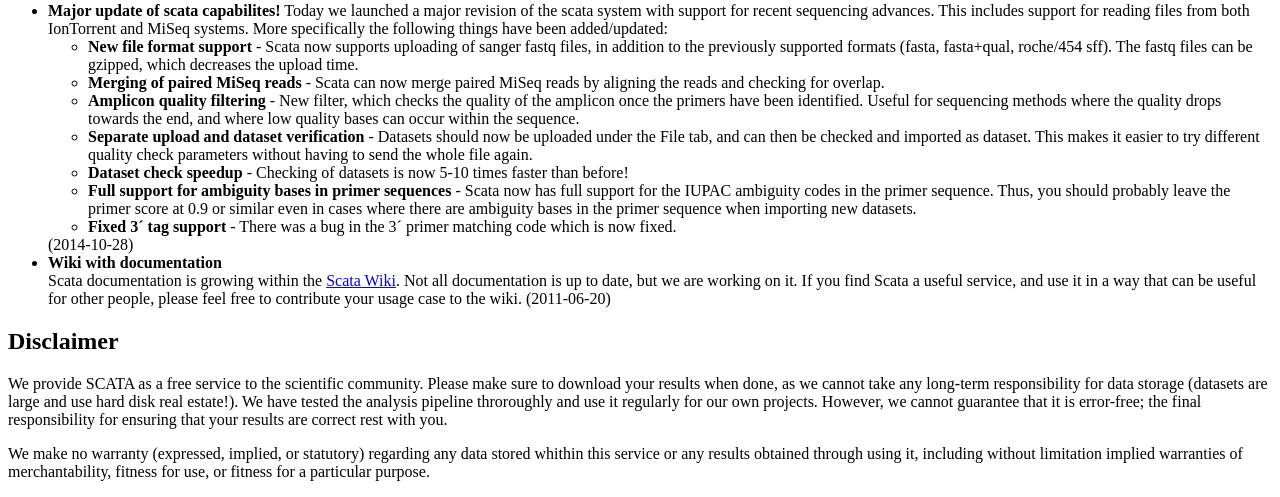
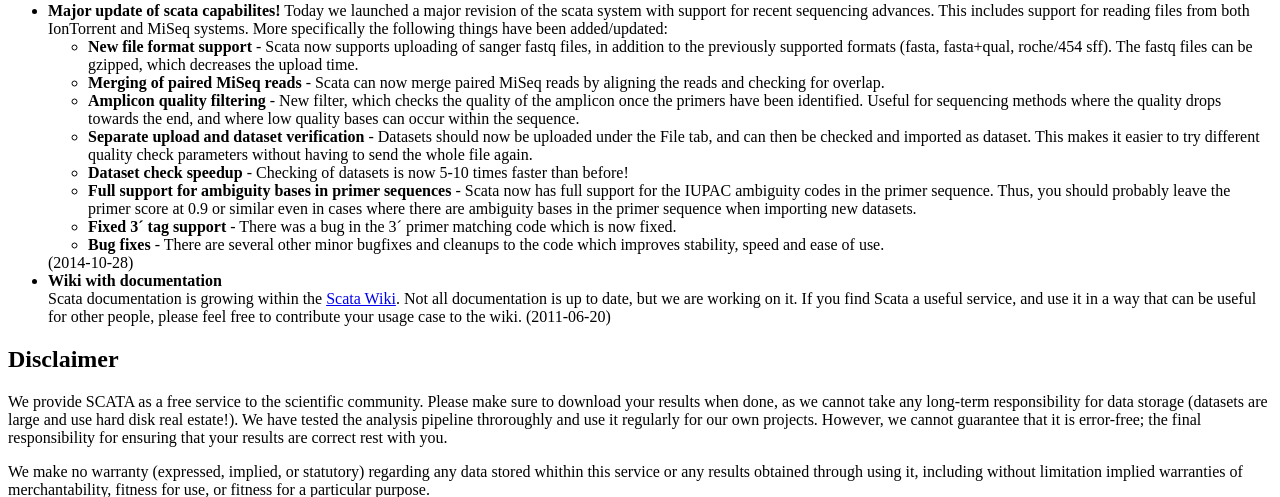
Before and after one commit to mikdur/scata, a PHP site: page /home.php in a window 1280 px wide; the page is wider, and only the part inside the window is pictured. Shown: the part 237-734 px from the top of that part. Run offline with PHP 8.4, Linux system fonts and the light colour scheme.

Commit message:
Updated the home page message.

```diff
--- a/www/includes/pages/home.php
+++ b/www/includes/pages/home.php
@@ -51,6 +51,9 @@
 	bases in the primer sequence when importing new datasets.</li>
       <li><b>Fixed 3´ tag support</b> - There was a bug in the 3´
 	primer matching code which is now fixed.</li>
+      <li><b>Bug fixes</b> - There are several other minor bugfixes
+      and cleanups to the code which improves stability, speed and
+      ease of use.</li>
       </ul>
     (2014-10-28)
   </li>
```
